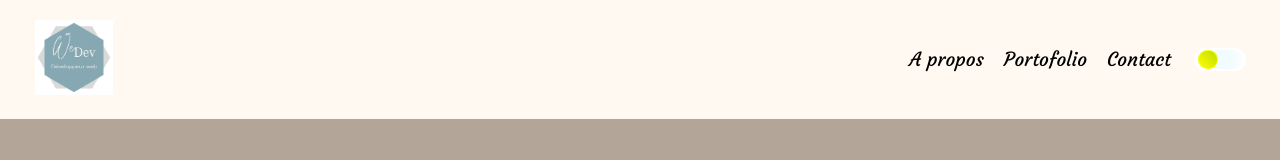
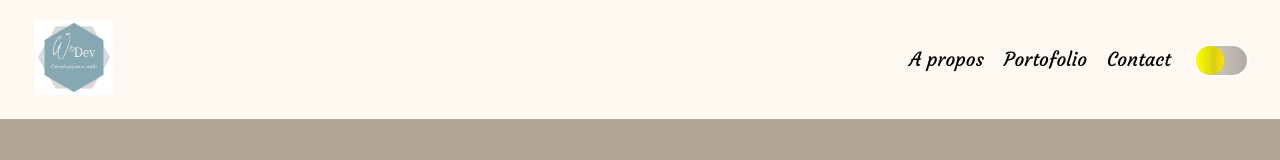
Before and after one commit to M0rgan52/wedev, a React (Create React App) app: page / in a window 1280 px wide. Shown: the top 160 px of the page. Built offline with nearby package versions, Linux system fonts and the light colour scheme.

Commit message:
commit -m "BTN CONTRAST - Changement style v2"

```diff
--- a/src/styles/Banner.css
+++ b/src/styles/Banner.css
@@ -74,7 +74,7 @@ header {
 
 .switch_btn {
   position: relative;
-  top: -4px;
+  top: -8px;
   left: -4px;
   cursor: pointer;
 }
@@ -84,42 +84,46 @@ header {
   display: block;
   border: white solid 2px;
   border-radius: 150px;
-  height: 1.2em;
-  width: 3em;
+  height: 1.8em;
+  width: 3.2em;
   margin: 0;
-  transition: background 100ms cubic-bezier(0.29, 0.42, 1, 0) 50ms;
-  background: rgb(242, 252, 255)
-    radial-gradient(
-      circle,
-      rgba(242, 252, 255, 1) 44%,
-      rgba(255, 255, 255, 1) 100%
+  transition: background 100ms ease-in 50ms;
+  background: rgb(255, 249, 242)
+    linear-gradient(
+      90deg,
+      rgba(255, 249, 242, 1) 0%,
+      rgba(205, 198, 191, 1) 35%,
+      rgba(175, 169, 162, 1) 100%
     );
-}
-
-.switch_box:checked + .switch_btn::before {
-  background: rgb(23, 11, 122)
-    radial-gradient(circle, rgba(23, 11, 122, 1) 34%, rgba(21, 25, 182, 1) 100%);
 }
 
 .switch_btn::after {
   content: "";
   position: absolute;
-  top: 1.5px;
-  left: 4px;
+  top: 2px;
+  left: 1.5px;
   display: block;
-  border: rgba(254, 255, 0, 0.8) solid 1px;
   border-radius: 100%;
-  height: 1.1em;
-  width: 1.1em;
+  height: 1.8em;
+  width: 1.8em;
   margin: 0;
-  background: rgb(254, 255, 0)
-    linear-gradient(45deg, rgba(254, 255, 0, 1) 0%, rgba(202, 226, 0, 1) 82%);
-  transition: transform 150ms cubic-bezier(0.29, 0.42, 1, 0);
+  background: rgb(255, 227, 0)
+    linear-gradient(
+      90deg,
+      rgba(254, 255, 0, 1) 0%,
+      rgba(217, 206, 22, 1) 65%,
+      rgba(255, 227, 0, 1) 100%
+    );
+  transition: transform 500ms ease-in, background 150ms ease-in;
 }
 
 .switch_box:checked + .switch_btn::after {
-  transform: translate(125%) rotate(180deg);
-  border: rgb(0, 0, 0) solid 1px;
+  transform: translate(77%) rotate(180deg);
   background: rgb(0, 0, 0)
-    radial-gradient(circle, rgba(0, 0, 0, 1) 0%, rgba(132, 133, 125, 1) 81%);
+    linear-gradient(
+      90deg,
+      rgba(0, 0, 0, 1) 0%,
+      rgba(60, 40, 22, 1) 35%,
+      rgba(161, 102, 34, 1) 100%
+    );
 }
```
